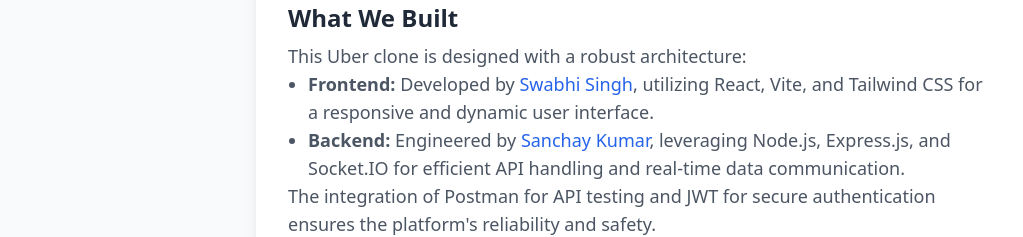
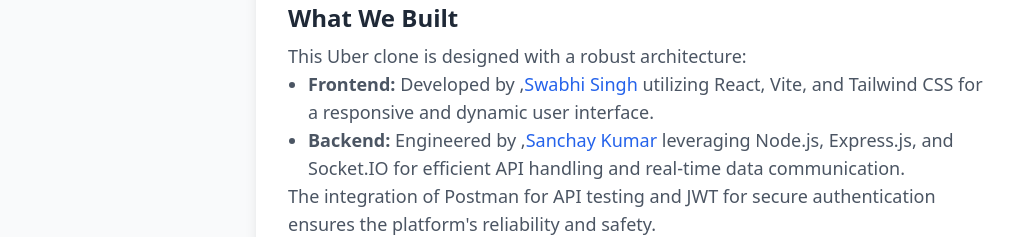
Before and after one commit to Uber-Clone-01/uber, a React (Vite) app in the folder frontend/: page /about-us in a window 1280 px wide. Shown: the part 346-583 px from the top of the page, without its empty margins (0-1023 px from the left). Built offline with nearby package versions, Linux system fonts and the light colour scheme; no server answers.

Commit message:
minor bug fixed

```diff
--- a/frontend/src/pages/AboutUs.jsx
+++ b/frontend/src/pages/AboutUs.jsx
@@ -31,15 +31,31 @@
             <p className="text-lg text-gray-600">
               This Uber clone is designed with a robust architecture:
               <ul className="list-disc ml-5">
-                <li>
-                  <span className="font-semibold">Frontend:</span> Developed by <span className="text-blue-600" href ="https://github.com/swabhi16s">Swabhi Singh</span>,
-                  utilizing React, Vite, and Tailwind CSS for a responsive and dynamic user interface.
-                </li>
-                <li>
-                  <span className="font-semibold">Backend:</span> Engineered by <span className="text-blue-600" href="https://github.com/santron1">Sanchay Kumar</span>,
-                  leveraging Node.js, Express.js, and Socket.IO for efficient API handling and real-time data communication.
-                </li>
-              </ul>
+  <li>
+    <span className="font-semibold">Frontend:</span> Developed by
+    ,<a
+      className="text-blue-600"
+      href="https://github.com/swabhi16s"
+      target="_blank"
+      rel="noopener noreferrer"
+    >
+      Swabhi Singh
+    </a> utilizing React, Vite, and Tailwind CSS for a responsive and dynamic user interface.
+  </li>
+  <li>
+    <span className="font-semibold">Backend:</span> Engineered by
+    ,<a
+      className="text-blue-600"
+      href="https://github.com/santron1"
+      target="_blank"
+      rel="noopener noreferrer"
+    >
+      Sanchay Kumar
+    </a> leveraging Node.js, Express.js, and Socket.IO for efficient API handling and real-time data communication.
+  </li>
+</ul>
+
+
               The integration of Postman for API testing and JWT for secure authentication ensures the platform's reliability and safety.
             </p>
           </div>
```
